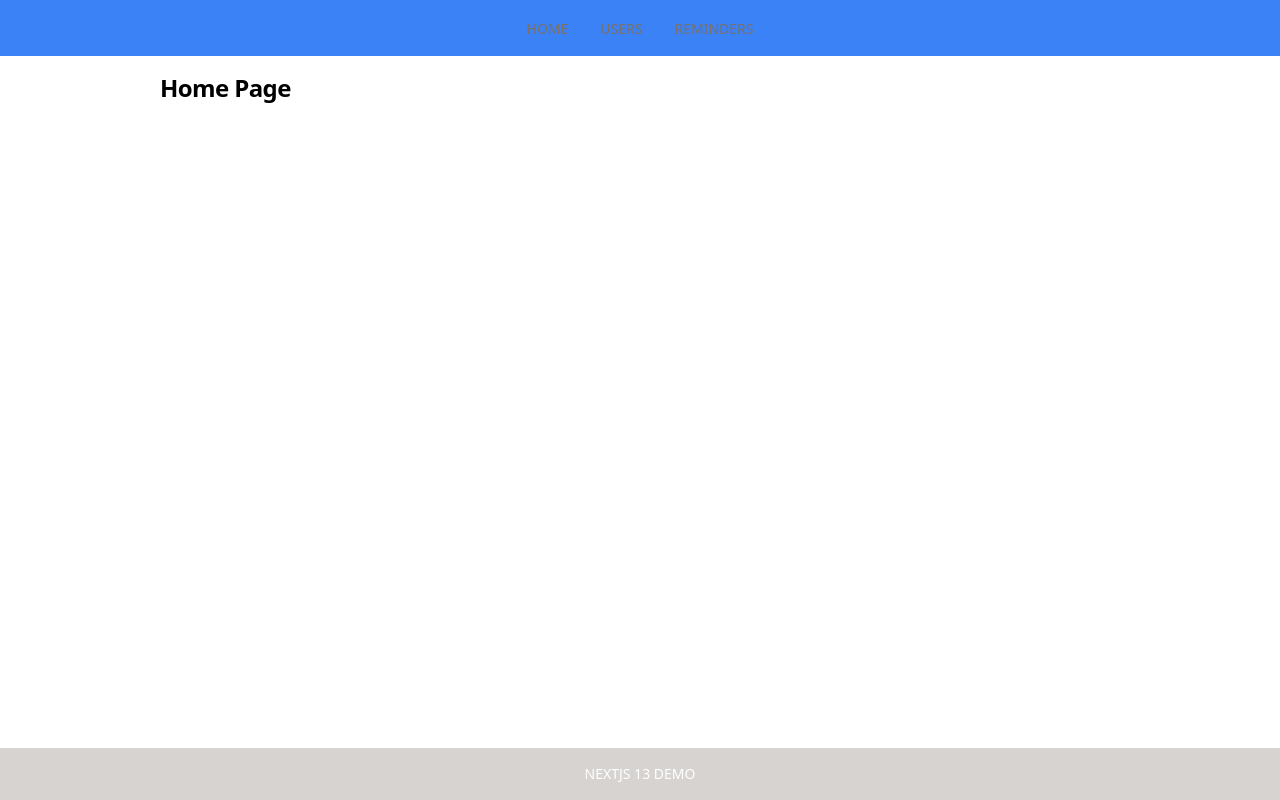
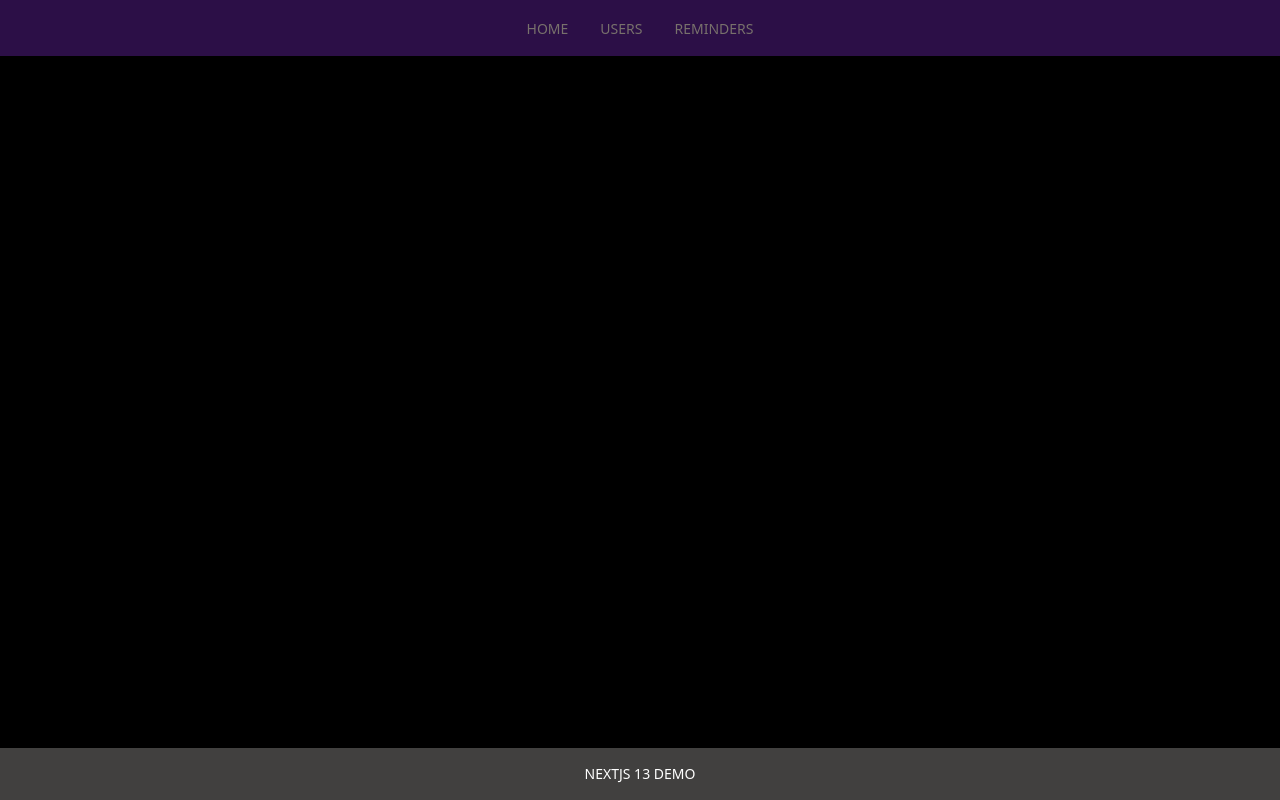
Before and after one commit to EtanHey/myPorfolio, a Next.js app: page / in a window 1280 px wide. Built offline with nearby package versions, Linux system fonts and the light colour scheme.

Commit message:
Make a spotlight by MouseOverlay

```diff
--- a/app/Footer.tsx
+++ b/app/Footer.tsx
@@ -2,7 +2,7 @@ import React from "react";
 
 function Footer() {
   return (
-    <footer className="bg-stone-300 py-4 text-center text-white">
+    <footer className="bg-stone-300/30 py-4 text-center text-white">
       <div className="center">
         <p className="text-sm uppercase">NextJS 13 Demo</p>
       </div>
--- a/app/Header.tsx
+++ b/app/Header.tsx
@@ -3,7 +3,7 @@ import React from "react";
 
 function Header() {
   return (
-    <header className="w-full h-fit py-4 bg-blue-500">
+    <header className="w-full h-fit py-4 bg-purple-600/30">
       <nav className="center">
         <ul className="flex justify-center gap-8">
           <li className="">
--- a/app/globals.css
+++ b/app/globals.css
@@ -26,7 +26,7 @@
     @apply flex h-full flex-col;
   }
   main {
-    @apply flex-1;
+    @apply flex-1 bg-black/30;
   }
   .section {
     @apply py-24;
@@ -34,10 +34,16 @@
   .center {
     @apply mx-auto max-w-5xl px-4 sm:px-6 lg:px-8;
   }
-  .mouse_overlay {
-    @apply absolute h-10 w-10 bg-red-500 opacity-0;
+}
+
+@keyframes rotate {
+  from {
+    rotate: 0deg;
   }
-  .mouse_overlay-bg {
-    @apply flex h-0 relative min-h-full flex-col overflow-y-clip;
+  50% {
+    scale: 1 1.5
+  }
+  to {
+    rotate: 360deg;
   }
 }
--- a/app/layout.tsx
+++ b/app/layout.tsx
@@ -16,7 +16,7 @@ export default function RootLayout({
 }) {
   return (
     <html lang="en">
-      <body className="scrollbar-none">
+      <body className="scrollbar-none bg-black">
         <MouseOverlay>
           <Header />
           <main>{children}</main>
--- a/app/output.css
+++ b/app/output.css
@@ -438,6 +438,7 @@ body {
 
 main {
   flex: 1 1 0%;
+  background-color: rgb(0 0 0 / 0.3);
 }
 
 .section {
@@ -465,24 +466,6 @@ main {
     padding-left: 2rem;
     padding-right: 2rem;
   }
-}
-
-.mouse_overlay {
-  position: absolute;
-  height: 2.5rem;
-  width: 2.5rem;
-  --tw-bg-opacity: 1;
-  background-color: rgb(239 68 68 / var(--tw-bg-opacity));
-  opacity: 0;
-}
-
-.mouse_overlay-bg {
-  position: relative;
-  display: flex;
-  height: 0px;
-  min-height: 100%;
-  flex-direction: column;
-  overflow-y: clip;
 }
 
 *, ::before, ::after {
@@ -579,6 +562,10 @@ main {
   --tw-backdrop-sepia:  ;
 }
 
+.absolute {
+  position: absolute;
+}
+
 .relative {
   position: relative;
 }
@@ -617,6 +604,10 @@ main {
   margin-bottom: 0.75rem;
 }
 
+.ml-2 {
+  margin-left: 0.5rem;
+}
+
 .inline-block {
   display: inline-block;
 }
@@ -631,6 +622,10 @@ main {
 
 .h-40 {
   height: 10rem;
+}
+
+.h-60 {
+  height: 15rem;
 }
 
 .h-fit {
@@ -654,12 +649,16 @@ main {
   width: 10rem;
 }
 
+.w-60 {
+  width: 15rem;
+}
+
 .w-full {
   width: 100%;
 }
 
-.transform {
-  transform: translate(var(--tw-translate-x), var(--tw-translate-y)) rotate(var(--tw-rotate)) skewX(var(--tw-skew-x)) skewY(var(--tw-skew-y)) scaleX(var(--tw-scale-x)) scaleY(var(--tw-scale-y));
+.animate-rotate {
+  animation: rotate 10s ease-in-out infinite;
 }
 
 .flex-row {
@@ -698,6 +697,10 @@ main {
   overflow-y: auto;
 }
 
+.overflow-y-clip {
+  overflow-y: clip;
+}
+
 .break-all {
   word-break: break-all;
 }
@@ -719,9 +722,12 @@ main {
   border-color: rgb(168 162 158 / var(--tw-border-opacity));
 }
 
-.bg-blue-500 {
-  --tw-bg-opacity: 1;
-  background-color: rgb(59 130 246 / var(--tw-bg-opacity));
+.border-stone-400\/30 {
+  border-color: rgb(168 162 158 / 0.3);
+}
+
+.bg-blue-500\/30 {
+  background-color: rgb(59 130 246 / 0.3);
 }
 
 .bg-inherit {
@@ -733,13 +739,55 @@ main {
   background-color: rgb(214 211 209 / var(--tw-bg-opacity));
 }
 
-.bg-stone-800 {
-  --tw-bg-opacity: 1;
-  background-color: rgb(41 37 36 / var(--tw-bg-opacity));
+.bg-stone-300\/30 {
+  background-color: rgb(214 211 209 / 0.3);
+}
+
+.bg-stone-800\/70 {
+  background-color: rgb(41 37 36 / 0.7);
 }
 
 .bg-white\/50 {
   background-color: rgb(255 255 255 / 0.5);
+}
+
+.bg-stone-800\/30 {
+  background-color: rgb(41 37 36 / 0.3);
+}
+
+.bg-white\/30 {
+  background-color: rgb(255 255 255 / 0.3);
+}
+
+.bg-black\/30 {
+  background-color: rgb(0 0 0 / 0.3);
+}
+
+.bg-black {
+  --tw-bg-opacity: 1;
+  background-color: rgb(0 0 0 / var(--tw-bg-opacity));
+}
+
+.bg-purple-400\/30 {
+  background-color: rgb(192 132 252 / 0.3);
+}
+
+.bg-purple-600\/30 {
+  background-color: rgb(147 51 234 / 0.3);
+}
+
+.bg-gradient-to-r {
+  background-image: linear-gradient(to right, var(--tw-gradient-stops));
+}
+
+.from-\[aquamarine\] {
+  --tw-gradient-from: aquamarine;
+  --tw-gradient-to: rgb(127 255 212 / 0);
+  --tw-gradient-stops: var(--tw-gradient-from), var(--tw-gradient-to);
+}
+
+.to-\[mediumpurple\] {
+  --tw-gradient-to: mediumpurple;
 }
 
 .p-4 {
@@ -758,6 +806,10 @@ main {
 .py-4 {
   padding-top: 1rem;
   padding-bottom: 1rem;
+}
+
+.pl-4 {
+  padding-left: 1rem;
 }
 
 .text-center {
@@ -814,10 +866,19 @@ main {
   color: rgb(255 255 255 / var(--tw-text-opacity));
 }
 
+.opacity-0 {
+  opacity: 0;
+}
+
 .shadow-md {
   --tw-shadow: 0 4px 6px -1px rgb(0 0 0 / 0.1), 0 2px 4px -2px rgb(0 0 0 / 0.1);
   --tw-shadow-colored: 0 4px 6px -1px var(--tw-shadow-color), 0 2px 4px -2px var(--tw-shadow-color);
   box-shadow: var(--tw-ring-offset-shadow, 0 0 #0000), var(--tw-ring-shadow, 0 0 #0000), var(--tw-shadow);
+}
+
+.blur-xl {
+  --tw-blur: blur(24px);
+  filter: var(--tw-blur) var(--tw-brightness) var(--tw-contrast) var(--tw-grayscale) var(--tw-hue-rotate) var(--tw-invert) var(--tw-saturate) var(--tw-sepia) var(--tw-drop-shadow);
 }
 
 /* Hide scrollbar for Chrome, Safari and Opera */
@@ -835,6 +896,20 @@ main {
   /* Firefox */
 }
 
+@keyframes rotate {
+  from {
+    rotate: 0deg;
+  }
+
+  50% {
+    scale: 1 1.5
+  }
+
+  to {
+    rotate: 360deg;
+  }
+}
+
 @media (min-width: 640px) {
   .sm\:px-6 {
     padding-left: 1.5rem;
--- a/app/reminders/[reminderId]/ReminderPage.tsx
+++ b/app/reminders/[reminderId]/ReminderPage.tsx
@@ -9,7 +9,7 @@ function ReminderPage({ reminder }: { reminder: Reminder }) {
         <h1 className="text-2xl font-bold"> Complete {reminder.name}</h1>
         <p>by {toReadableDate(reminder.time)}</p>
       </header>
-      <desc className="inline-block w-full rounded-lg bg-stone-300 p-7 break-all">
+      <desc className="inline-block w-full rounded-lg text-white bg-stone-300/30 p-7 break-all">
         <p>{reminder.content}</p>
       </desc>
     </div>
--- a/components/overlays/MouseOverlay.tsx
+++ b/components/overlays/MouseOverlay.tsx
@@ -1,32 +1,34 @@
 "use client";
-import React, {
-  LegacyRef,
-  MouseEvent,
-  RefObject,
-  useEffect,
-  useRef,
-} from "react";
+import React, { MouseEvent, RefObject, useRef } from "react";
 const MouseOverlay = ({ children }: { children: React.ReactNode }) => {
   const mouseOverlayRef: RefObject<HTMLSpanElement> = useRef(null);
   const handleMouseOverlayMove = (e: MouseEvent) => {
-    console.log("here");
-
     const mouseOverlayEl = mouseOverlayRef.current;
     const mouseOverlayStyle = mouseOverlayEl?.style;
     const { clientX, clientY } = e;
-
-    if (mouseOverlayStyle && mouseOverlayEl) {
-      mouseOverlayStyle.left = `${clientX}px`;
-      mouseOverlayStyle.top = `${clientY}px`;
-      mouseOverlayStyle.transform = `translate(-50%, -50%)`;
+    const width = mouseOverlayEl?.offsetWidth;
+    const height = mouseOverlayEl?.offsetHeight;
+    if (mouseOverlayStyle && mouseOverlayEl && width && height) {
+      mouseOverlayEl.animate(
+        {
+          left: `${clientX - width / 2}px`,
+          top: `${clientY - height / 2}px`,
+        },
+        { duration: 2500, fill: "forwards" }
+      );
       mouseOverlayStyle.opacity = "1";
     }
-    console.dir(mouseOverlayStyle);
   };
   return (
-    <div className="mouse_overlay-bg" onPointerMove={handleMouseOverlayMove}>
+    <div
+      className="relative flex h-full flex-col overflow-y-clip"
+      onPointerMove={handleMouseOverlayMove}
+    >
       {children}
-      <span ref={mouseOverlayRef} className="mouse_overlay -z-50" />
+      <span
+        ref={mouseOverlayRef}
+        className="absolute blur-xl -z-50 h-60 w-60 animate-rotate  rounded-full bg-gradient-to-r from-[aquamarine] to-[mediumpurple] opacity-0"
+      />
     </div>
   );
 };
--- a/components/reminders/CreateNewReminder.tsx
+++ b/components/reminders/CreateNewReminder.tsx
@@ -41,7 +41,7 @@ const CreateNewReminder = () => {
       onSubmit={(ev) => {
         handleCreateNewReminder(ev);
       }}
-      className="flex flex-col gap-4 rounded-lg border-2 border-stone-400 bg-stone-300 p-4"
+      className="flex flex-col gap-4 rounded-lg border-2 border-stone-400 bg-stone-300/30 p-4"
     >
       <label htmlFor="name">Name:</label>
       <input className="shadow-md" type="text" id="name" name="name" />
--- a/components/sidebar/SidebarContainer.tsx
+++ b/components/sidebar/SidebarContainer.tsx
@@ -8,11 +8,11 @@ function SidebarContainer({
   title: string;
 }) {
   return (
-    <section className="z-10 scrollbar-none h-0 min-h-full w-full overflow-y-auto bg-stone-800">
+    <section className="z-10 scrollbar-none h-0 min-h-full w-full overflow-y-auto bg-stone-800/30">
       <h2 className="sticky  top-0 bg-inherit  p-4 text-xl font-medium text-white">
         {title}
       </h2>
-      <div className="  bg-white/50 py-4">{children}</div>
+      <div className="bg-white/30 py-4 pl-4">{children}</div>
     </section>
   );
 }
--- a/tailwind.config.js
+++ b/tailwind.config.js
@@ -9,7 +9,11 @@ module.exports = {
     "./src/**/*.{js,ts,jsx,tsx}",
   ],
   theme: {
-    extend: {},
+    extend: {
+      animation: {
+        rotate: 'rotate 10s ease-in-out infinite',
+      }
+    },
   },
   plugins: [],
 }
```
